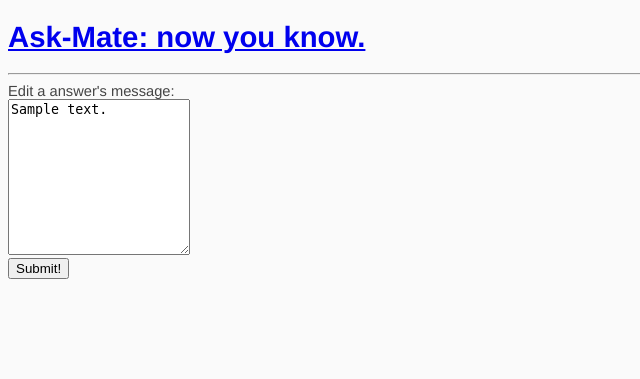
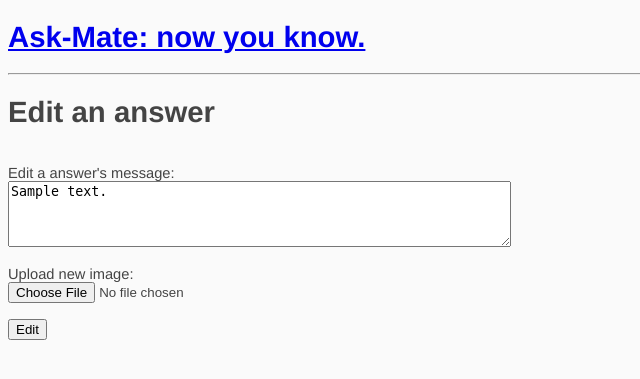
Before and after one commit to Therion95/Ask-mate, a Flask app: template templates/answer_edit.html in a window 1280 px wide. Shown: the top 379 px of the page, without its empty margins (0-640 px from the left). Run offline with Flask 2, Linux system fonts and the light colour scheme; the template is opened without the code that fills it: most values are stand-ins (such as "Sample title", 1, 10 or a date in 2020).

Commit message:
editing images in answers implemented

```diff
--- a/server.py
+++ b/server.py
@@ -60,9 +60,9 @@
 
     elif request.method == 'POST':
         edited_answer = dict(request.form)
+        new_image = request.files['image']
+        data_manager.edit_answer(answer_id, edited_answer, new_image)
         question_id = int(data_manager.display_answer(answer_id)['question_id'])
-        connection.csv_editing(ANSWERS, answer_id, keys=list(edited_answer.keys()),
-                               values_to_update=list(edited_answer.values()))
 
         return redirect(url_for('question_display', question_id=question_id))
 
--- a/templates/answer_edit.html
+++ b/templates/answer_edit.html
@@ -7,10 +7,12 @@
 {% endblock %}
 
 {% block body %}
-
-    <form id="edit" action="{{ url_for('answer_edit', answer_id=answer['id']) }}" method="post">
-</form>
-    <label for="message">Edit a answer's message:<br>
-    <textarea name="message" form="edit" rows="10">{{ answer['message'] }}</textarea></label><br>
-    <input type="submit" form="edit" value="Submit!">
+    <h1>Edit an answer</h1><br>
+    <form action="{{ url_for('answer_edit', answer_id=answer['id']) }}" method="post" enctype="multipart/form-data">
+        <label for="message">Edit a answer's message:</label><br>
+        <textarea name="message" id="message" rows="4" cols="60">{{ answer['message'] }}</textarea><br><br>
+        <label for="image">Upload new image:</label><br>
+        <input  type="file" name="image" id="image"><br><br>
+        <input type="submit" value="Edit">
+    </form>
 {% endblock %}
```
Also changed, not shown: data_manager.py (+13 -0 lines).
